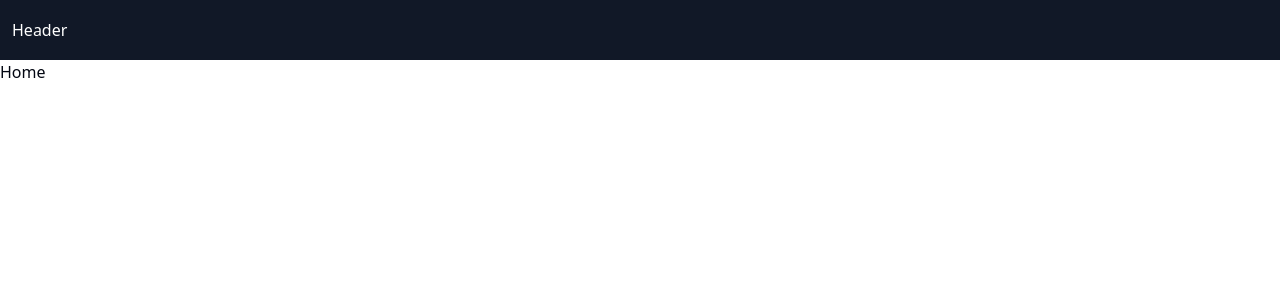
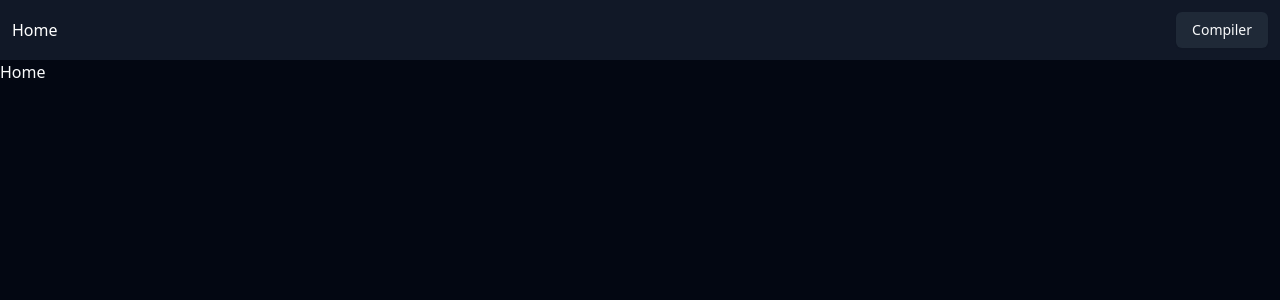
Before and after one commit to Kshitij-SinghKS/CodeHelper, a React (Vite) app in the folder client/: page / in a window 1280 px wide. Shown: the top 300 px of the page. Built offline with nearby package versions, Linux system fonts and the light colour scheme.

Commit message:
Set up of code editor and header for save and share

```diff
--- /dev/null
+++ b/client/src/components/CodeEditor.tsx
@@ -0,0 +1,33 @@
+import React from "react";
+import CodeMirror from "@uiw/react-codemirror";
+import { tags as t } from '@lezer/highlight';
+import { draculaInit } from '@uiw/codemirror-theme-dracula';
+import { loadLanguage, langNames} from '@uiw/codemirror-extensions-langs';
+
+const CodeEditor = () => {
+  const [value, setValue] = React.useState("console.log('hello world!');");
+  const onChange = React.useCallback((val) => {
+    console.log("val:", val);
+    setValue(val);
+  }, []);
+  return (
+    console.log("langNames:", langNames),
+    <CodeMirror
+      value={value}
+      height="100vh"
+      extensions={[loadLanguage('javascript')!]}
+      onChange={onChange}
+      theme={draculaInit({
+        settings: {
+          caret: '#c6c6c6',
+          fontFamily: 'monospace',
+        },
+        styles: [
+          { tag: t.comment, color: '#6272a4' },
+        ]
+      })}
+    />
+  );
+};
+
+export default CodeEditor;
--- a/client/src/components/Header.tsx
+++ b/client/src/components/Header.tsx
@@ -1,7 +1,16 @@
-import React from 'react'
-
+import { Link } from "react-router-dom";
+import { Button } from "@/components/ui/button";
 export default function Header() {
   return (
-  <nav className="w-full h-[60px] bg-gray-900 text-white p-3 flex justify-between items-center">Header</nav>
+
+  <nav className="w-full h-[60px] bg-gray-900 text-white p-3 flex justify-between items-center select-none">
+  <Link to="/"><h2>Home</h2> </Link>
+ <ul className=" flex gap-2">
+    <li><Link to="/compiler"><Button variant="secondary">Compiler</Button></Link>
+    </li>
+  </ul>
+  </nav>
+
+
   )
 }
--- /dev/null
+++ b/client/src/components/HelperHeader.tsx
@@ -0,0 +1,16 @@
+import { Share2Icon } from "@radix-ui/react-icons";
+import { Button } from "./ui/button";
+import { Save } from 'lucide-react';
+
+const HelperHeader = () => {
+  return (
+    <div className="__helper_header h-[50px] text-white bg-black p-2 flex justify-between items-center">
+      <div className="__btn_container flex gap-1 ">
+        <Button variant="success" className="flex justify-center items-center gap-2"><Save size={16}/>Save</Button>
+        <Button variant ="secondary" className="flex justify-center items-center gap-2"> <Share2Icon/>Share</Button>
+      </div>
+    </div>
+  );
+};
+
+export default HelperHeader;
--- /dev/null
+++ b/client/src/components/theme-provider.tsx
@@ -0,0 +1,73 @@
+import { createContext, useContext, useEffect, useState } from "react"
+
+type Theme = "dark" | "light" | "system"
+
+type ThemeProviderProps = {
+  children: React.ReactNode
+  defaultTheme?: Theme
+  storageKey?: string
+}
+
+type ThemeProviderState = {
+  theme: Theme
+  setTheme: (theme: Theme) => void
+}
+
+const initialState: ThemeProviderState = {
+  theme: "system",
+  setTheme: () => null,
+}
+
+const ThemeProviderContext = createContext<ThemeProviderState>(initialState)
+
+export function ThemeProvider({
+  children,
+  defaultTheme = "system",
+  storageKey = "vite-ui-theme",
+  ...props
+}: ThemeProviderProps) {
+  const [theme, setTheme] = useState<Theme>(
+    () => (localStorage.getItem(storageKey) as Theme) || defaultTheme
+  )
+
+  useEffect(() => {
+    const root = window.document.documentElement
+
+    root.classList.remove("light", "dark")
+
+    if (theme === "system") {
+      const systemTheme = window.matchMedia("(prefers-color-scheme: dark)")
+        .matches
+        ? "dark"
+        : "light"
+
+      root.classList.add(systemTheme)
+      return
+    }
+
+    root.classList.add(theme)
+  }, [theme])
+
+  const value = {
+    theme,
+    setTheme: (theme: Theme) => {
+      localStorage.setItem(storageKey, theme)
+      setTheme(theme)
+    },
+  }
+
+  return (
+    <ThemeProviderContext.Provider {...props} value={value}>
+      {children}
+    </ThemeProviderContext.Provider>
+  )
+}
+
+export const useTheme = () => {
+  const context = useContext(ThemeProviderContext)
+
+  if (context === undefined)
+    throw new Error("useTheme must be used within a ThemeProvider")
+
+  return context
+}
--- a/client/src/components/ui/button.tsx
+++ b/client/src/components/ui/button.tsx
@@ -19,6 +19,7 @@
           "bg-secondary text-secondary-foreground shadow-sm hover:bg-secondary/80",
         ghost: "hover:bg-accent hover:text-accent-foreground",
         link: "text-primary underline-offset-4 hover:underline",
+        success: "bg-green-500 hover:bg-green-600",
       },
       size: {
         default: "h-9 px-4 py-2",
--- a/client/src/pages/Compile.tsx
+++ b/client/src/pages/Compile.tsx
@@ -1,8 +1,28 @@
+import CodeEditor from "@/components/CodeEditor";
+import HelperHeader from "@/components/HelperHeader";
+import {
+  ResizableHandle,
+  ResizablePanel,
+  ResizablePanelGroup,
+} from "@/components/ui/resizable";
 
 export default function Compile() {
   return (
-    <div>
-      <h1>Compiled Code</h1>
-    </div>
-  )
+    <ResizablePanelGroup direction="horizontal">
+      <ResizablePanel
+        className="h-[calc(100dvh-60px)]  min-w-[350px]"
+        defaultSize={50}
+      >
+        <HelperHeader />
+        <CodeEditor/>
+      </ResizablePanel>
+      <ResizableHandle />
+      <ResizablePanel
+        className="h-[calc(100dvh-60px)] flex items-center justify-center min-w-[350px]"
+        defaultSize={50}
+      >
+        Right
+      </ResizablePanel>
+    </ResizablePanelGroup>
+  );
 }
```
Also changed, not shown: client/package.json (+8 -1 lines), client/src/App.tsx (+7 -3 lines), 1 other file (tests, documents, lock files or other folders).
